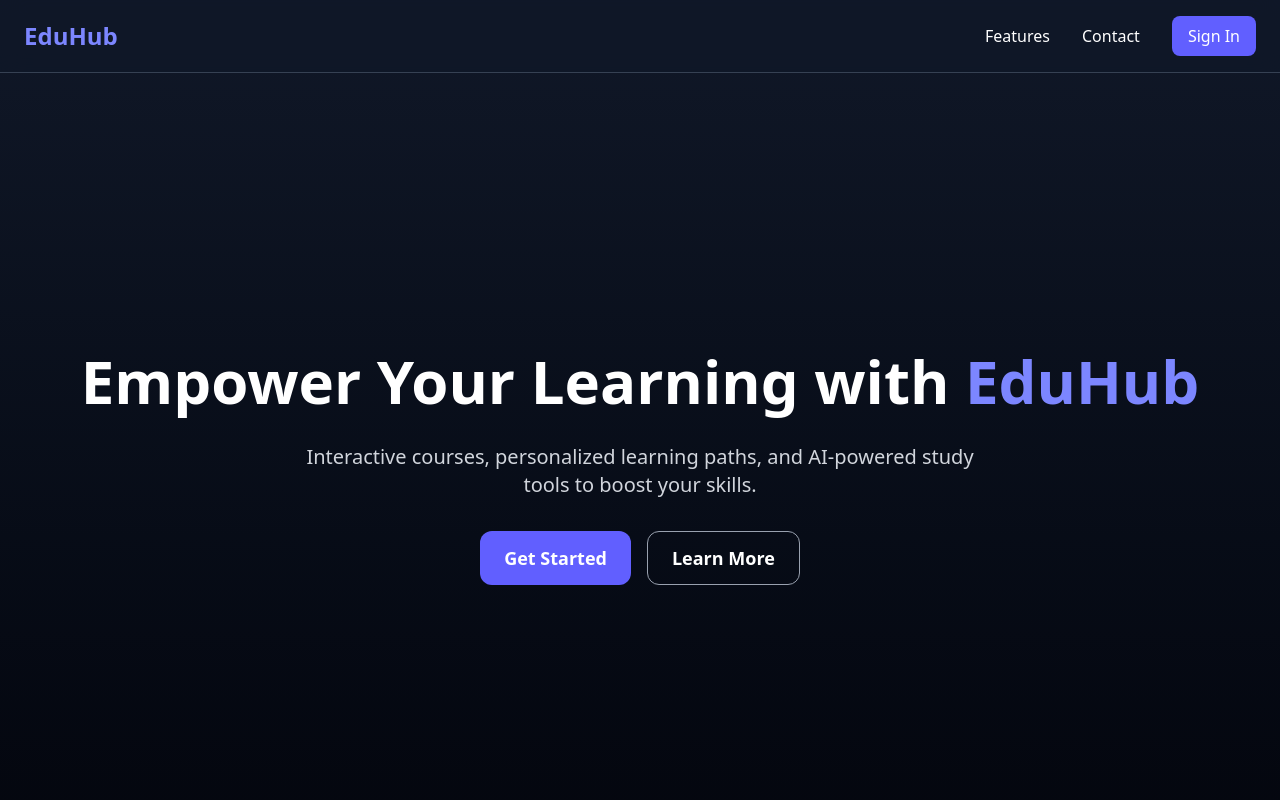
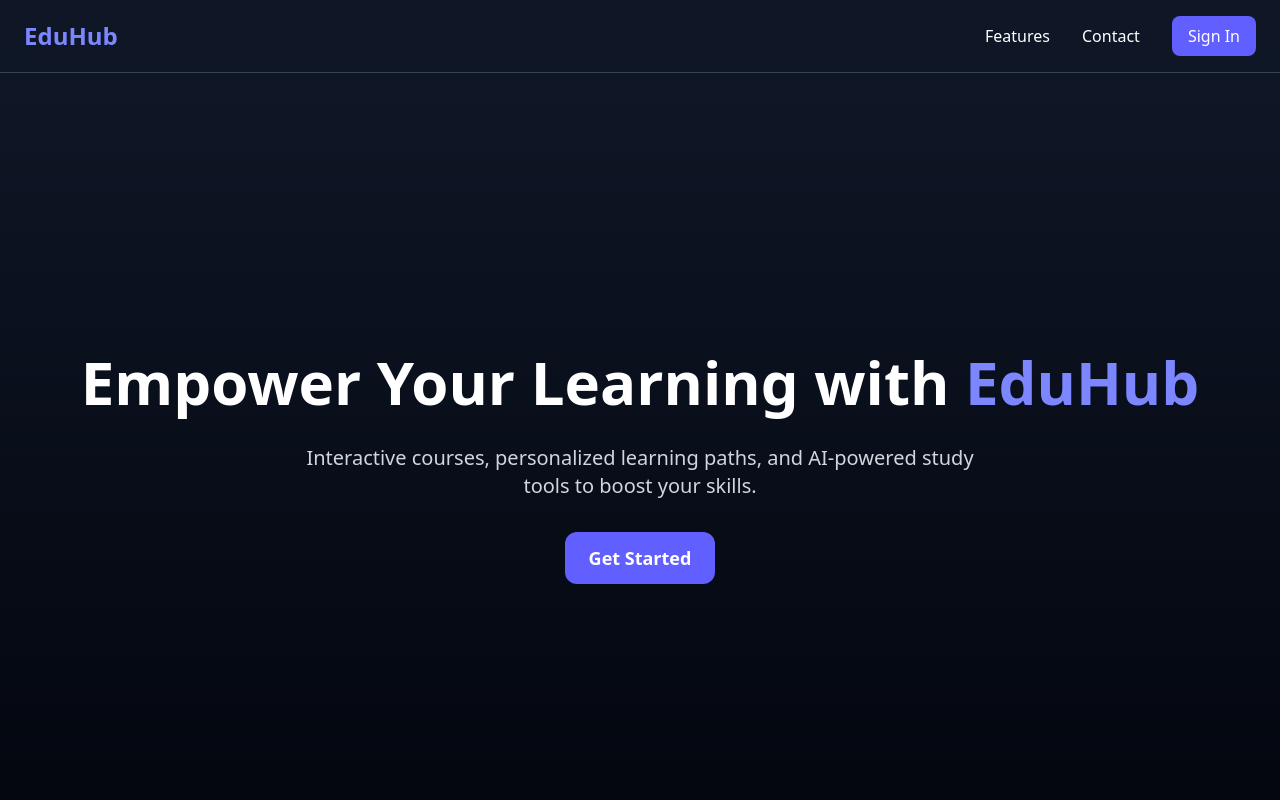
Before and after one commit to Matheshwar-s/eduHub_frontend, a React (Vite) app: page / in a window 1280 px wide. Shown: the top 800 px of the page. Built offline with nearby package versions, Linux system fonts and the light colour scheme.

Commit message:
Landing page update

```diff
--- a/src/pages/LandingPage.jsx
+++ b/src/pages/LandingPage.jsx
@@ -1,6 +1,7 @@
 import { useState } from "react";
 import { motion } from "framer-motion";
 import { FaBookOpen, FaLaptopCode, FaUsers, FaBars, FaTimes } from "react-icons/fa";
+import { Link } from "react-router-dom";
 
 export default function LandingPage() {
   const [isOpen, setIsOpen] = useState(false);
@@ -17,9 +18,11 @@ export default function LandingPage() {
           <div className="hidden md:flex space-x-8 items-center">
             <a href="#features" className="hover:text-indigo-400 transition">Features</a>
             <a href="#contact" className="hover:text-indigo-400 transition">Contact</a>
+            <Link to="/signup">
             <button className="px-4 py-2 bg-indigo-500 rounded-lg hover:bg-indigo-600 transition">
               Sign In
             </button>
+            </Link>
           </div>
 
           {/* Mobile Menu Button */}
@@ -33,13 +36,14 @@ export default function LandingPage() {
         {/* Mobile Menu */}
         {isOpen && (
           <div className="md:hidden bg-gray-900 px-6 pb-4 space-y-4">
-            <a href="#hero" className="block hover:text-indigo-400 transition">Home</a>
             <a href="#features" className="block hover:text-indigo-400 transition">Features</a>
             <a href="#testimonials" className="block hover:text-indigo-400 transition">Testimonials</a>
             <a href="#contact" className="block hover:text-indigo-400 transition">Contact</a>
+            <Link to="/signup">
             <button className="w-full px-4 py-2 bg-indigo-500 rounded-lg hover:bg-indigo-600 transition">
               Sign In
             </button>
+            </Link>
           </div>
         )}
       </nav>
@@ -59,12 +63,11 @@ export default function LandingPage() {
           tools to boost your skills.
         </p>
         <div className="mt-8 flex gap-4">
+        <Link to="/signup">
           <button className="px-6 py-3 bg-indigo-500 rounded-xl text-lg font-semibold hover:bg-indigo-600 transition">
             Get Started
           </button>
-          <button className="px-6 py-3 border border-gray-400 rounded-xl text-lg font-semibold hover:bg-gray-700 transition">
-            Learn More
-          </button>
+          </Link>
         </div>
       </section>
 
@@ -99,9 +102,11 @@ export default function LandingPage() {
         <p className="mt-4 text-lg text-gray-200">
           Join thousands of learners and level up your skills today.
         </p>
+        <Link to="/signup">
         <button className="mt-6 px-8 py-3 bg-white text-indigo-600 rounded-xl text-lg font-bold hover:bg-gray-200 transition">
           Sign Up Now
         </button>
+        </Link>
       </section>
 
       {/* Footer */}
```
